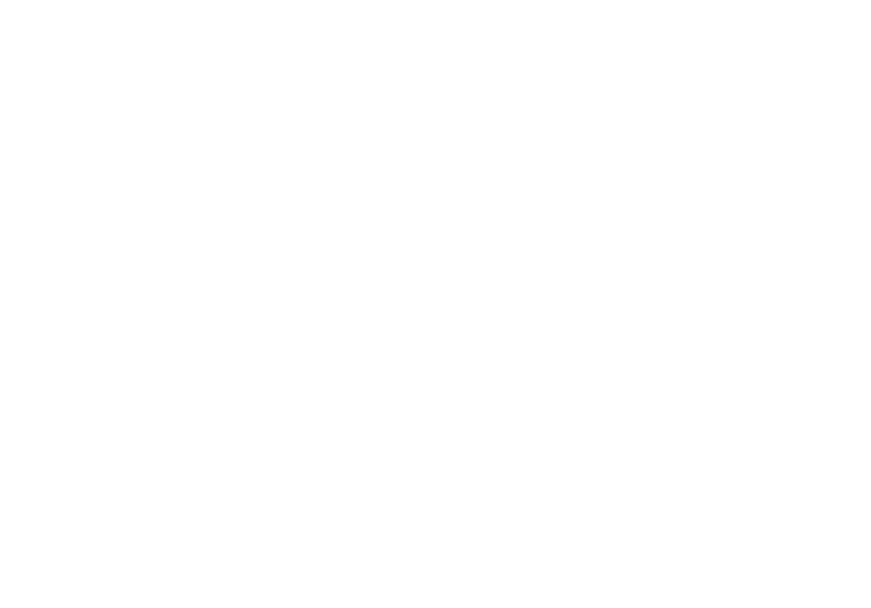
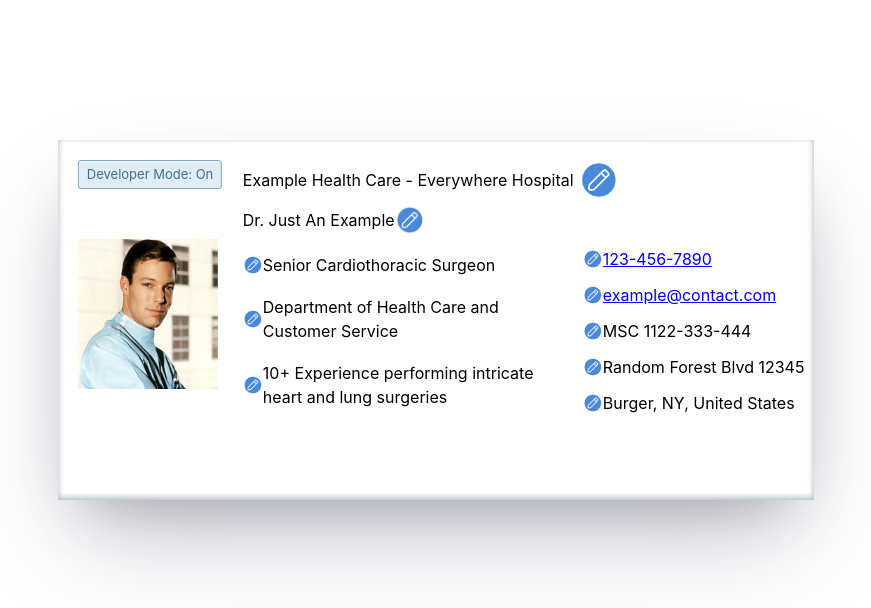
Before and after one commit to CodeRoadSoftwares/tealthy, a React (Vite) app in the folder frontend/: page / in a window 1280 px wide. Shown: the top 608 px of the page, without its empty margins (204-1075 px from the left). Built offline with nearby package versions, Linux system fonts and the light colour scheme.

Commit message:
Testing template

```diff
--- a/frontend/src/pages/Home/Home.jsx
+++ b/frontend/src/pages/Home/Home.jsx
@@ -1,7 +1,9 @@
 import React from "react";
-
+import CardContainer from "../../components/Card/CardContainer";
 const Home = () => {
-  return <></>;
+  return <>
+    <CardContainer />
+  </>;
 };
 
 export default Home;
```
